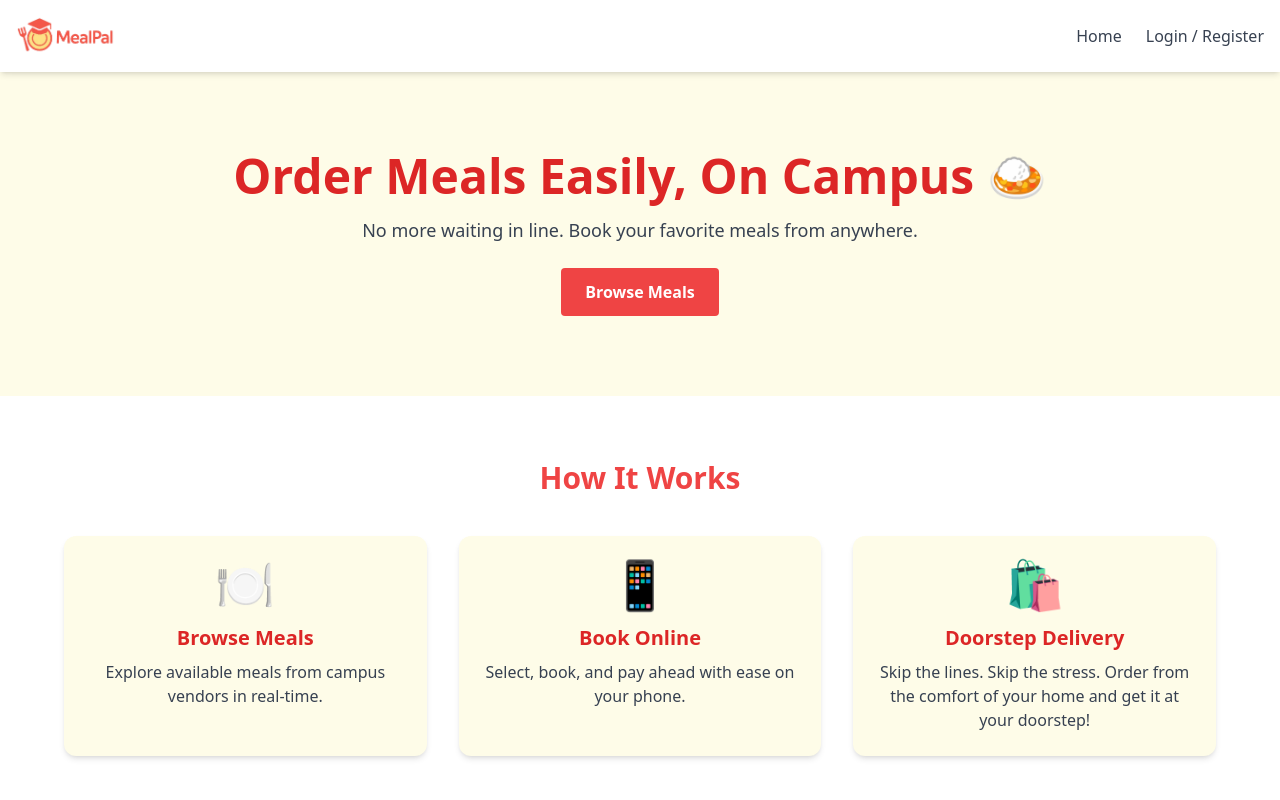
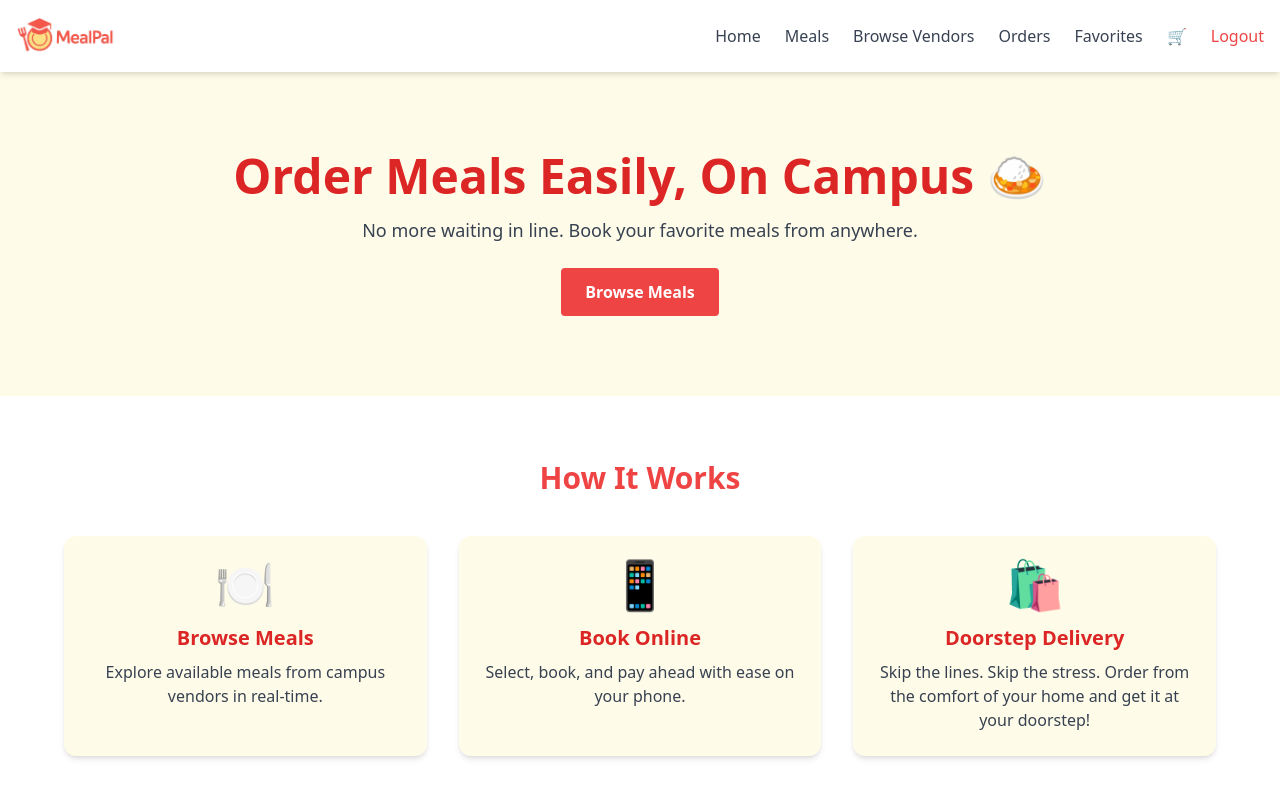
Before and after one commit to EboCodes/mealpal-frontend, a React (Vite) app: page / in a window 1280 px wide. Shown: the top 800 px of the page. Built offline with nearby package versions, Linux system fonts and the light colour scheme; no server answers.

Commit message:
Design and Functionality Changes

```diff
--- a/src/components/Navbar.jsx
+++ b/src/components/Navbar.jsx
@@ -1,23 +1,14 @@
-import { useState, useEffect } from 'react';
-import { Link, useNavigate, useLocation } from 'react-router-dom';
+import { useState } from 'react';
+import { Link, useNavigate } from 'react-router-dom';
 import Swal from 'sweetalert2';
 import { useCart } from '../context/CartContext';
+import { useAuth } from '../context/AuthContext';
 
 function Navbar() {
   const [open, setOpen] = useState(false);
-  const [user, setUser] = useState(null);
   const navigate = useNavigate();
-  const location = useLocation();
   const { cart } = useCart(); // ✅ Renamed from cartItems
-
-  useEffect(() => {
-    const storedUser = localStorage.getItem("user");
-    if (storedUser) {
-      setUser(JSON.parse(storedUser));
-    } else {
-      setUser(null);
-    }
-  }, [location.pathname]);
+  const { user, logout } = useAuth();
 
   const handleClose = () => setOpen(false);
 
@@ -33,8 +24,7 @@ function Navbar() {
     });
 
     if (result.isConfirmed) {
-      localStorage.removeItem("user");
-      setUser(null);
+      logout();
       navigate("/auth");
 
       Swal.fire({
@@ -70,7 +60,7 @@ function Navbar() {
           </Link>
 
           {/* 👨‍🎓 Student-Only Links */}
-          {user && !isVendor && (
+          {user?.isLoggedIn && !isVendor && (
             <>
               <Link to="/meals" className="text-gray-700 hover:text-red-500" onClick={handleClose}>
                 Meals
@@ -96,14 +86,14 @@ function Navbar() {
           )}
 
           {/* 🧑‍🍳 Vendor Dashboard */}
-          {user && isVendor && (
+          {user?.isLoggedIn && isVendor && (
             <Link to="/dashboard" className="text-gray-700 hover:text-red-500" onClick={handleClose}>
               Dashboard
             </Link>
           )}
 
           {/* 🔐 Auth Section */}
-          {user ? (
+          {user?.isLoggedIn ? (
             <button
               onClick={() => {
                 handleClose();
```
